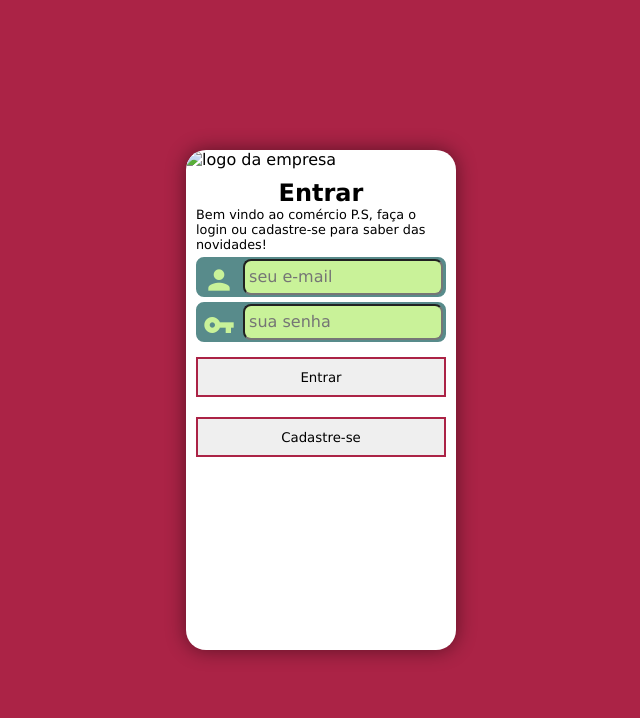
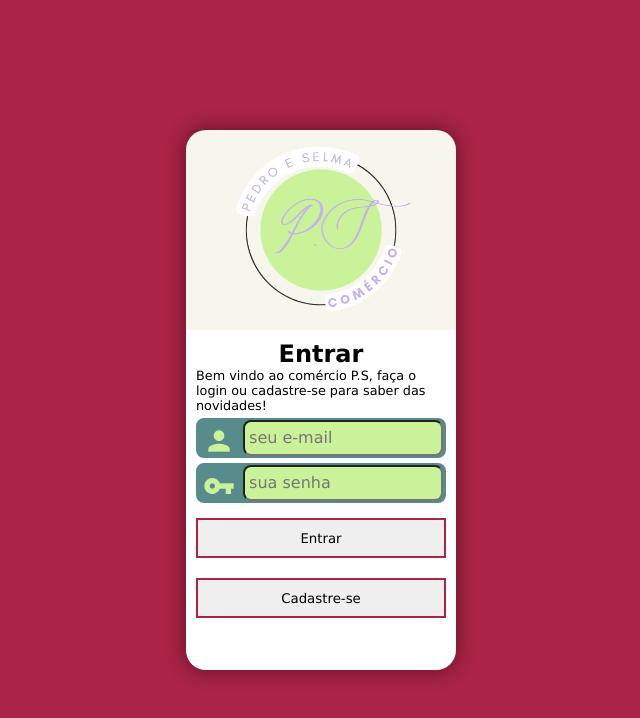
Before and after one commit to kawaru2/projeto-telalogin-ps, a plain HTML site: page index.html in a window 1280 px wide. Shown: the whole page, without its empty margins (319-959 px from the left). Drawn offline with Linux system fonts and the light colour scheme.

Commit message:
atualização das css

```diff
--- a/estilos/style.css
+++ b/estilos/style.css
@@ -24,9 +24,16 @@ main {
     width: 100vw;
 }
 
+#imagem {
+    display: block;
+    background: black url(../imagens/P.S-light-mode.png) no-repeat center center;
+    background-size: cover;
+    height: 200px;
+}
+
 #login {
     background-color: white;
-    height: 500px;
+    height: 540px;
     width: 270px;
     border-radius: 20px;
     box-shadow: 0px 0px 20px rgba(0, 0, 0, 0.473);
--- a/index.html
+++ b/index.html
@@ -12,9 +12,7 @@
 <body>
     <main>
         <section id="login">
-            <div id="imagem">
-                <img src="" alt="logo da empresa">
-            </div>
+            <div id="imagem"></div>
             <div id="formulario">
                 <h1>Entrar</h1>
                 <p>Bem vindo ao comércio P.S, faça o login ou cadastre-se para saber das novidades!</p>
```
Also changed, not shown: imagens/P.S-dark-mode.png (added), imagens/P.S-light-mode.png (added).
